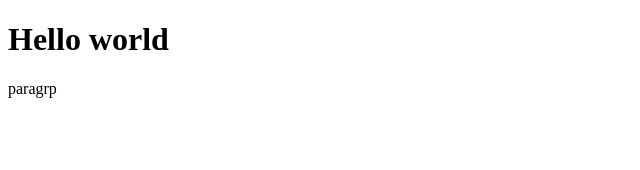
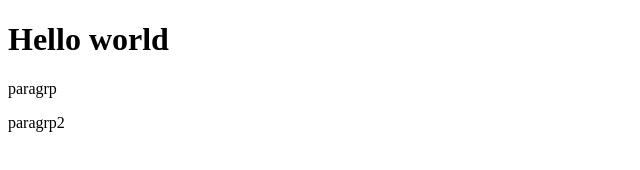
Before and after one commit to abdulaziz-01-11/github, a plain HTML site: page index.html in a window 1280 px wide. Shown: the full height of the page, 0-640 px from the left. Drawn offline with Linux system fonts and the light colour scheme.

Commit message:
add new p tag

```diff
--- a/index.html
+++ b/index.html
@@ -9,5 +9,6 @@
   <body>
     <h1>Hello world</h1>
     <p>paragrp</p>
+    <p>paragrp2</p>
   </body>
 </html>
```
